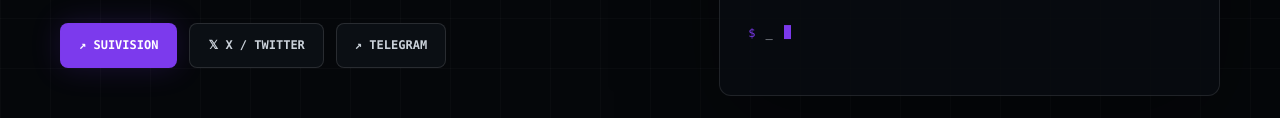
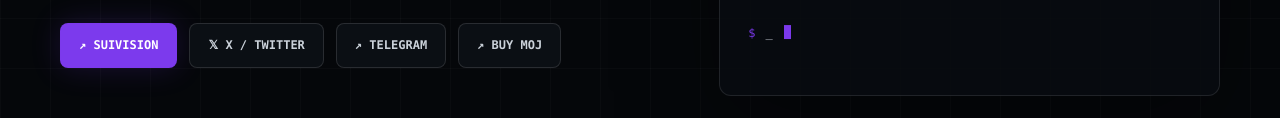
Before and after one commit to henohenomohejidm-gif/moheji-website, a plain HTML site: page index.html in a window 1280 px wide. Shown: the part 532-650 px from the top of the page. Drawn offline with Linux system fonts and the light colour scheme.

Commit message:
Update index.html

```diff
--- a/index.html
+++ b/index.html
@@ -1219,6 +1219,22 @@
               </a>
 
 
+              <!-- =================================================
+                   BUY MOJ
+              ================================================== -->
+
+              <a
+                class="button"
+                href="https://app.turbos.finance/fun/?utm_source=chatgpt.com#/fun/0x04c06ee518a9450ca508fd553e227f509c936b3142f299e66e0038e0c6fb5e8e::moj::MOJ"
+                target="_blank"
+                rel="noopener noreferrer"
+              >
+
+                ↗ BUY MOJ
+
+              </a>
+
+
             </div>
 
           </div>
```
